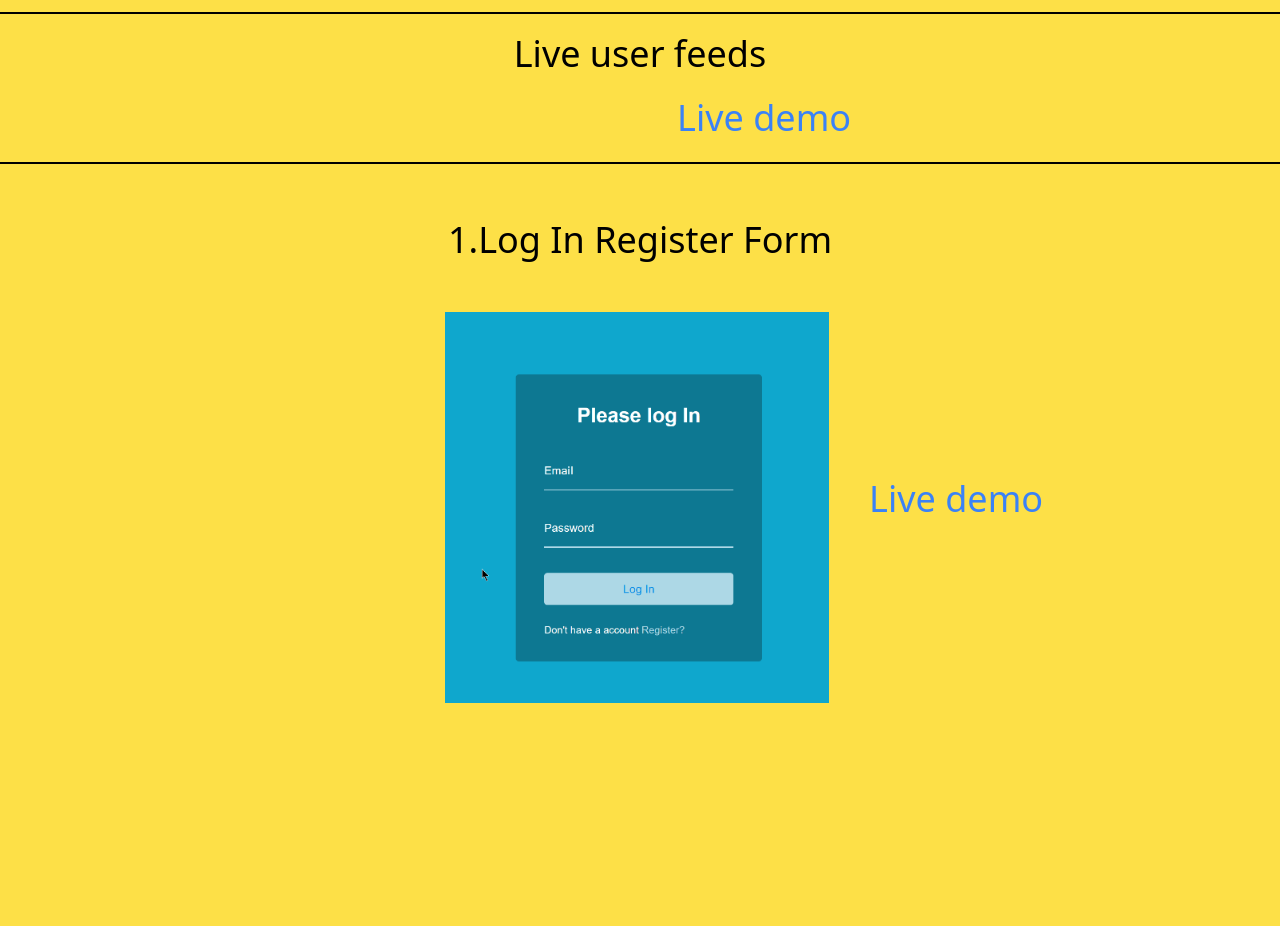
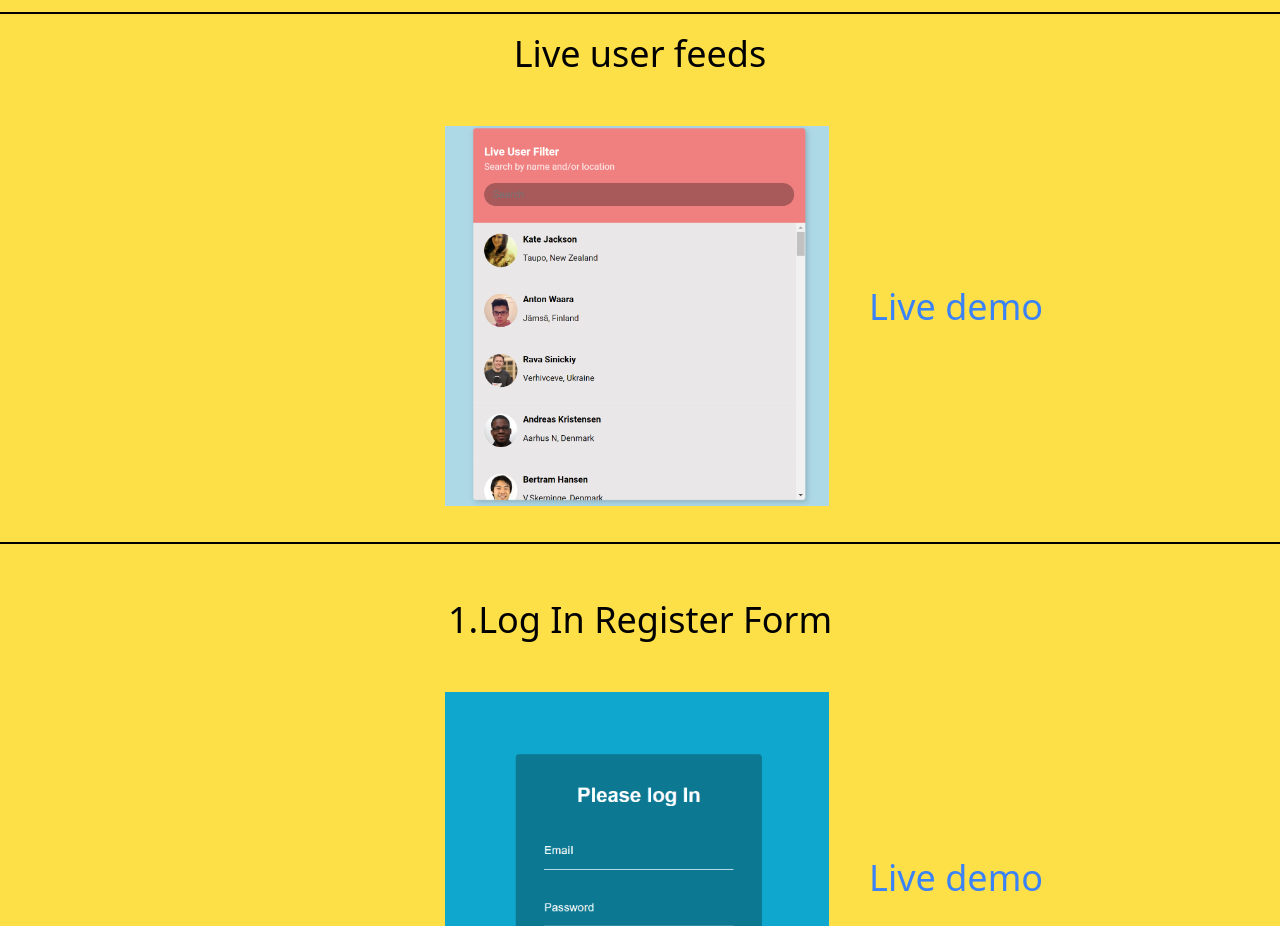
Before and after one commit to bhuwanP69/Portfolio, a website: page index.html in a window 1280 px wide. Shown: the part 1500-2426 px from the top of the page. Before the commit the page ends 2355 px from the top, so only its background shows below. Drawn offline with Linux system fonts and the light colour scheme.

Commit message:
made source of image right

```diff
--- a/index.html
+++ b/index.html
@@ -64,7 +64,7 @@
       <!-- project - 2 -->
         <div class="project-2 mb-9 mt-5">
           <a href="https://github.com/bhuwanP69/liveuserfilter/tree/master" class="text-4xl  mb-4 hover:underline  underline-offset-8 decoration-2 block">Live user feeds</a>
-        <img src="/img/live.png .png" alt="" class="w-96 mt-9 mb-9 inline ml-52 mr-9 ">
+        <img src="/img/live.png" alt="" class="w-96 mt-9 mb-9 inline ml-52 mr-9 ">
         <a href="https://liveuserfeeds.netlify.app/" class="text-blue-500 text-4xl mb-7   hover:underline underline-offset-8  decoration-2">Live demo</a>
 
         <hr class="border-black w-screen border-solid border">
```
